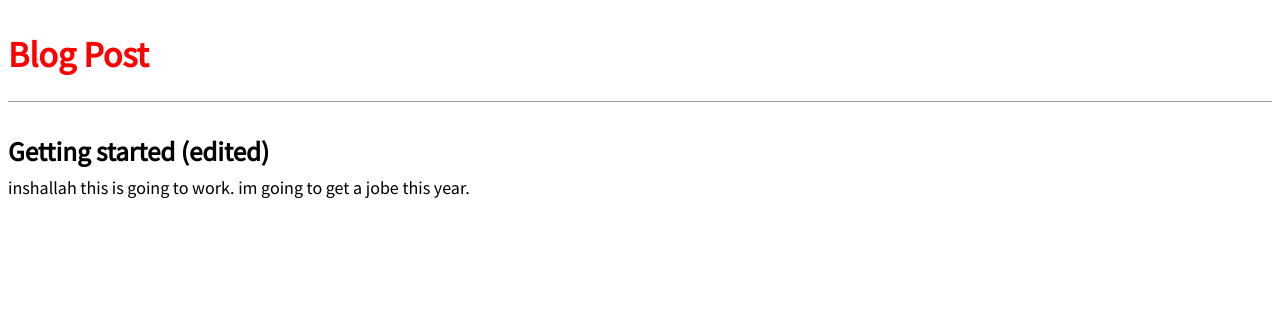
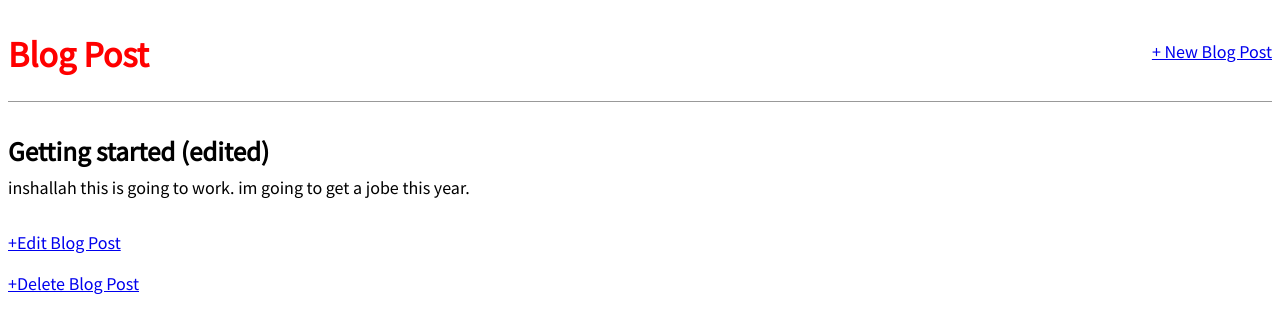
Before and after one commit to DriiisDev/blog-app, a Django app: page /post/1/ in a window 1280 px wide. Shown: the top 333 px of the page. Run offline with Django 3.2, Linux system fonts and the light colour scheme; data comes from the database, SQL or seed files in the repository; both versions use the stored data as it was after the commit.

Commit message:
blog crud functions

```diff
--- a/blog/models.py
+++ b/blog/models.py
@@ -1,4 +1,5 @@
 from django.db import models
+from django.urls import reverse
 
 # Create your models here.
 class Post(models.Model):
@@ -11,3 +12,6 @@ class Post(models.Model):
 
     def __str__(self):
         return self.title
+
+    def get_absolute_url(self):
+        return reverse('post_detail', args=[str(self.id)])
--- a/blog/urls.py
+++ b/blog/urls.py
@@ -1,7 +1,16 @@
 from django.urls import path
-from .views import BlogListView, BlogDetailView
+from .views import (
+    BlogListView,
+    BlogDetailView,
+    BlogCreateView,
+    BlogUpdateView,
+    BlogDeleteView,
+    )
 
 urlpatterns = [
+    path('post/<int:pk>/delete/', BlogDeleteView.as_view(), name='post_delete'),
+    path('post/<int:pk>/edit/', BlogUpdateView.as_view(), name='post_edit'),
+    path('post/new/', BlogCreateView.as_view(), name='post_new'),
     path('post/<int:pk>/', BlogDetailView.as_view(), name='post_detail'),
     path('', BlogListView.as_view(), name='home'),
 ]
--- a/blog/views.py
+++ b/blog/views.py
@@ -2,6 +2,12 @@ from django.db.models.base import Model
 from django.shortcuts import render
 
 from django.views.generic import ListView, DetailView
+from django.views.generic.edit import (
+    CreateView,
+    UpdateView,
+    DeleteView
+)
+from django.urls import reverse_lazy
 from .models import Post
 
 # Create your views here.
@@ -12,3 +18,18 @@ class BlogListView(ListView):
 class BlogDetailView(DetailView):
     model = Post
     template_name = 'post_detail.html'
+
+class BlogCreateView(CreateView):
+    model = Post
+    template_name = 'post_new.html'
+    fields = ['title', 'author', 'body']
+
+class BlogUpdateView(UpdateView):
+    model = Post
+    template_name = 'post_edit.html'
+    fields = ['title', 'body']
+
+class BlogDeleteView(DeleteView):
+    model = Post
+    template_name = 'post_delete.html'
+    success_url = reverse_lazy('home')
--- a/templates/base.html
+++ b/templates/base.html
@@ -10,10 +10,16 @@
     <title>Django Post</title>
 </head>
 <body>
-    <header>
-        <h1><a href="{%url 'home'%}">Blog Post</a></h1>
-    </header>
     <div>
+        <header>
+            <div class="nav-left">
+                <h1><a href="{%url 'home'%}">Blog Post</a></h1>
+            </div>
+            <div class="nav-right">
+                <a href="{%url 'post_new'%}">+ New Blog Post</a>
+            </div>
+        </header>
+
         {%block content%}
         {%endblock content%}
     </div>
--- a/templates/post_detail.html
+++ b/templates/post_detail.html
@@ -5,4 +5,6 @@
     <h2>{{post.title}}</h2>
     <p>{{post.body}}</p>
 </div>
+<p><a href="{%url 'post_edit' post.pk%}">+Edit Blog Post</a></p>
+<p><a href="{%url 'post_delete' post.pk%}">+Delete Blog Post</a></p>
 {%endblock content%}
```
Also changed, not shown: blog/tests.py (+24 -0 lines), templates/post_delete.html (added, +9 -0 lines), templates/post_edit.html (added, +9 -0 lines), templates/post_new.html (added, +9 -0 lines), db.sqlite3.
